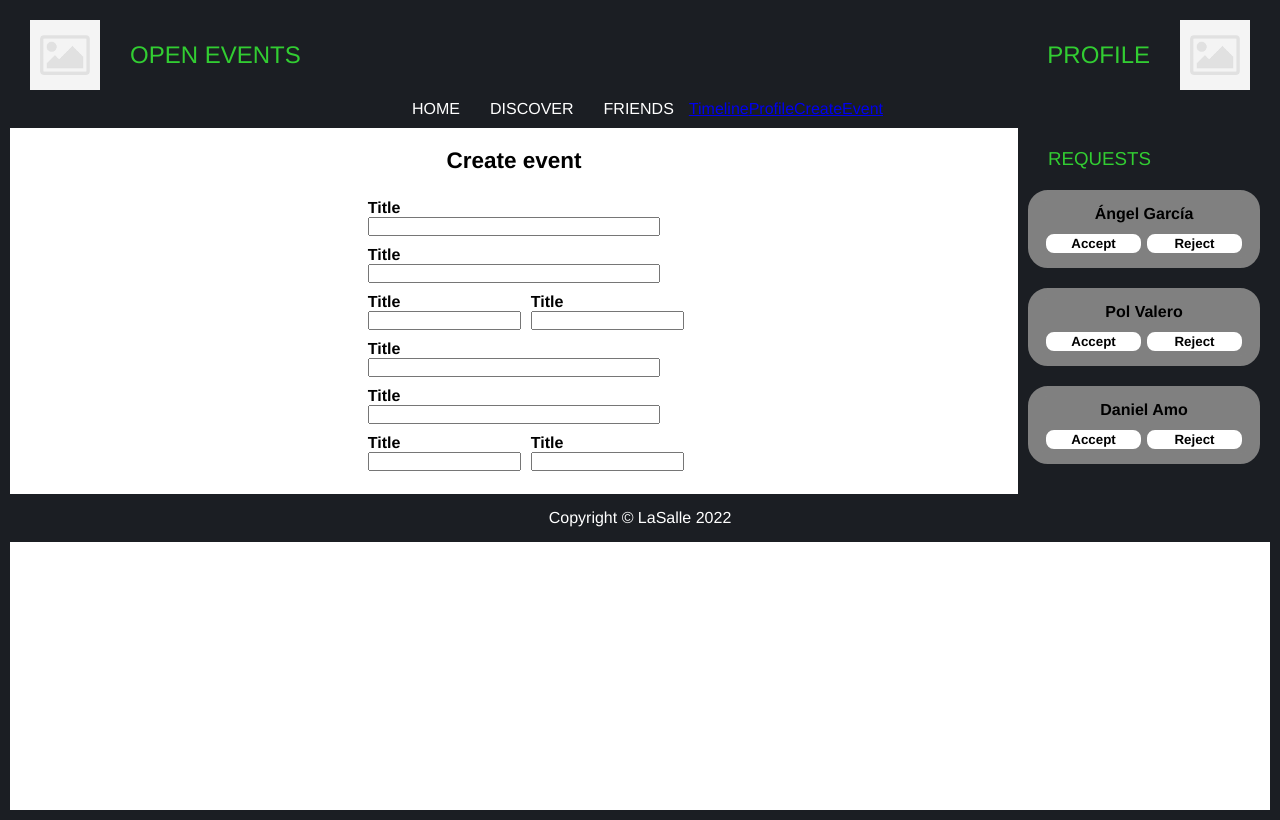
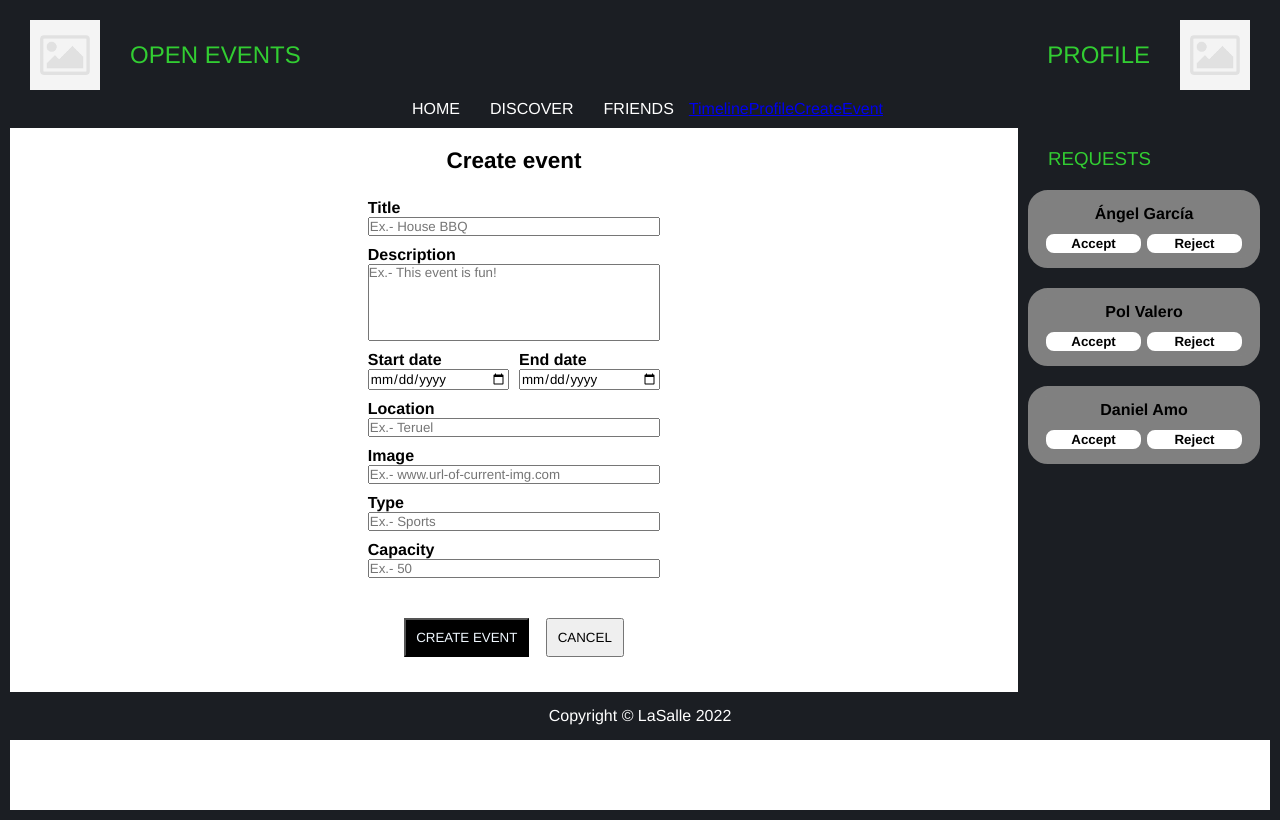
Before and after one commit to pol-valero/vue-open-events-web, a Vue app: page /createEvent in a window 1280 px wide. Built offline with nearby package versions, Linux system fonts and the light colour scheme.

Commit message:
S'ha posat titol als diferents camps del formulari i s'ha fet que els camps mostrin un text per defecte

```diff
--- a/src/views/CreateEventView.vue
+++ b/src/views/CreateEventView.vue
@@ -33,17 +33,41 @@
 
 .dual-form{
   display: flex;
-  flex-direction: row;
+  flex-flow: row wrap;
 }
 
 .dual-form div {
   flex-grow: 1;
 }
 
+.textarea {
+  resize: none
+}
+
+.button-container {
+  margin: 30px;
+  display: flex;
+  flex-flow: row wrap;
+  justify-content: space-evenly;
+}
+
+.create-event-button {
+  margin: 5px;
+  background-color: black;
+  color: aliceblue;
+  padding: 10px;
+}
+
+.cancel-button{
+  margin: 5px;
+  padding: 10px;
+}
 
 </style>
 
+
 <template>
+
   <div id="create-event-main">
 
     <section id = "title-container">
@@ -53,52 +77,53 @@
     <section id="forms-container">
       <div class="single-form">
         <h4 class="form-title">Title</h4>
-        <input type="text" />
+        <input type="text"  placeholder="Ex.- House BBQ"/>
       </div>
 
       <div class="single-form">
-        <h4 class="form-title">Title</h4>
-        <input type="text" />
+        <h4 class="form-title">Description</h4>
+        <textarea class="textarea" name="Text1" cols="40" rows="5"  placeholder="Ex.- This event is fun!"></textarea>
       </div>
 
       <div class="dual-form">
         <div class="single-form">
-          <h4 class="form-title">Title</h4>
-          <input type="text" />
+          <h4 class="form-title">Start date</h4>
+          <input type="date" />
         </div>
         <div class="single-form">
-          <h4 class="form-title">Title</h4>
-          <input type="text" />
+          <h4 class="form-title">End date</h4>
+          <input type="date" />
         </div>
       </div>
 
       <div class="single-form">
-        <h4 class="form-title">Title</h4>
-        <input type="text" />
+        <h4 class="form-title">Location</h4>
+        <input type="text"  placeholder="Ex.- Teruel"/>
       </div>
 
       <div class="single-form">
-        <h4 class="form-title">Title</h4>
-        <input type="text" />
+        <h4 class="form-title">Image</h4>
+        <input type="url" placeholder="Ex.- www.url-of-current-img.com"  />
       </div>
 
       <div class="dual-form">
         <div class="single-form">
-          <h4 class="form-title">Title</h4>
-          <input type="text" />
+          <h4 class="form-title">Type</h4>
+          <input type="text" placeholder="Ex.- Sports" />
         </div>
         <div class="single-form">
-          <h4 class="form-title">Title</h4>
-          <input type="text" />
+          <h4 class="form-title">Capacity</h4>
+          <input type="number" placeholder="Ex.- 50"  />
         </div>
       </div>
 
+      <div class="button-container">
+        <button class="create-event-button">CREATE EVENT</button>
+        <button class="cancel-button">CANCEL</button>
+      </div>
 
     </section>
 
   </div>
 
-
-
-
 </template>
```
